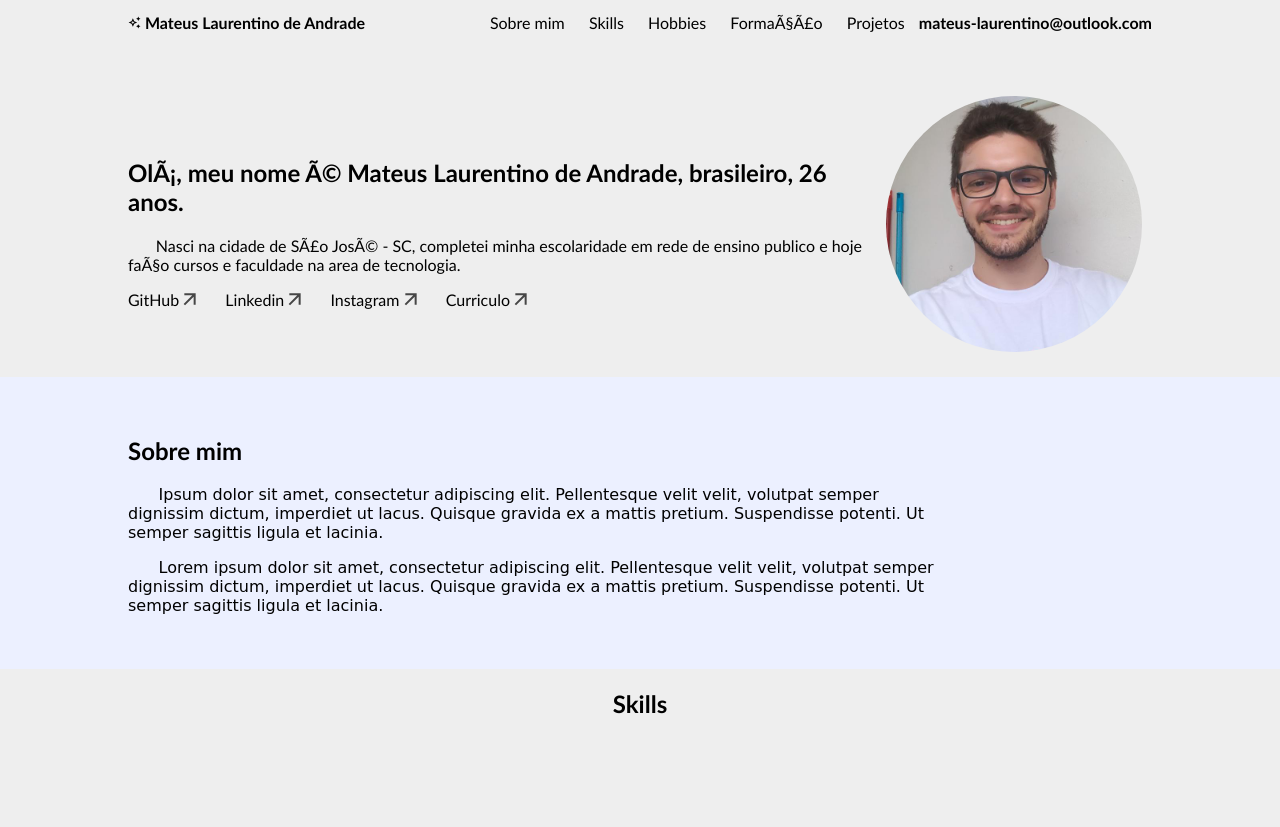
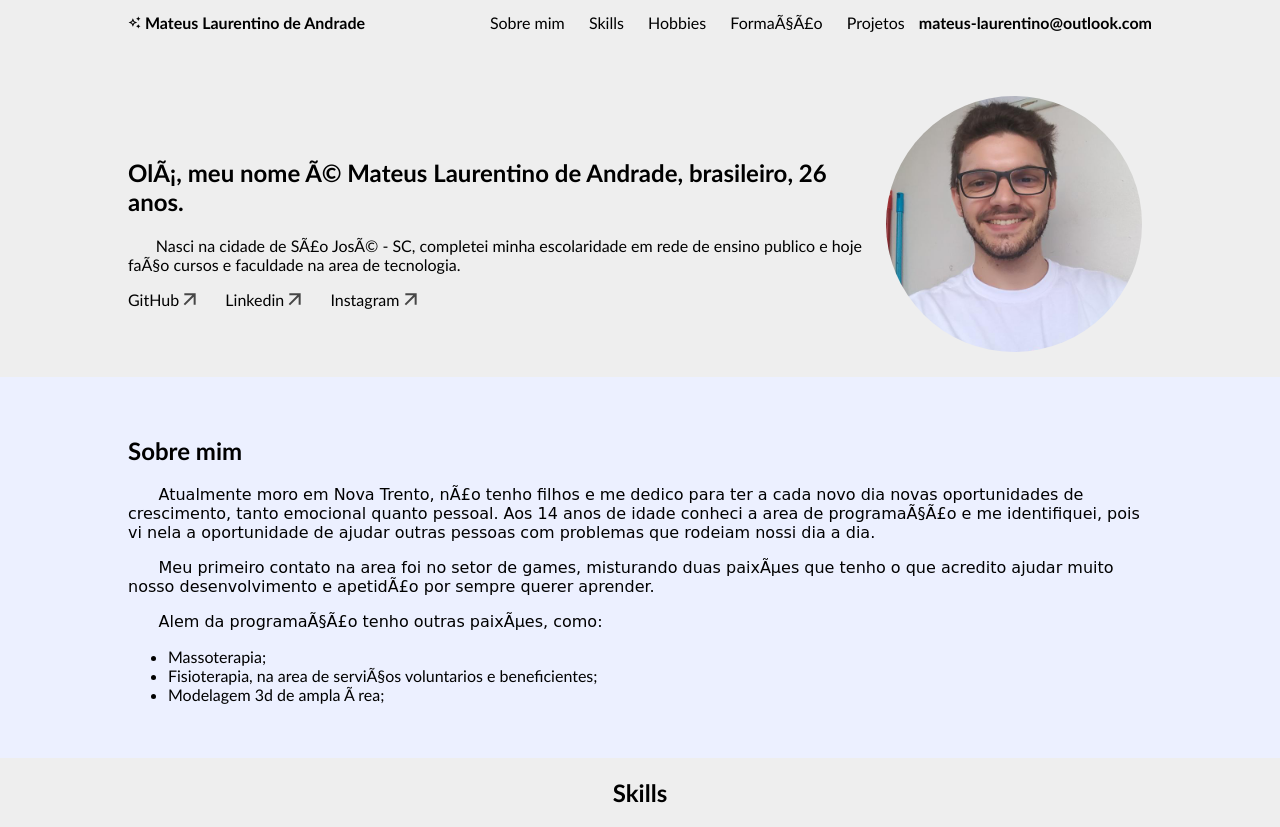
Before and after one commit to mateus-laurentino/MeuPortfolio, a plain HTML site: page index.html in a window 1280 px wide. Before the commit the page ends 800 px from the top, so only its background shows below. Drawn offline with Linux system fonts and the light colour scheme.

Commit message:
Finaliza a descrição sobre mim

```diff
--- a/index.html
+++ b/index.html
@@ -36,27 +36,28 @@
                         <p class="conteudo-Pessoal-Texto">Nasci na cidade de São José - SC, completei minha escolaridade em rede de ensino publico e hoje faço cursos e faculdade na area de tecnologia.</p>
                     </div>
                     <nav class="conteudo-Pessoal-nav">
-                        <a class="conteudo-Pessoal-nav-link" href="https://github.com/mateus-laurentino">GitHub
+                        <a class="conteudo-Pessoal-nav-link" href="https://github.com/mateus-laurentino" target="_blank" rel="noopener noreferrer">GitHub
                             <svg width="13" height="13" viewBox="0 0 13 13" fill="none" xmlns="http://www.w3.org/2000/svg">
                                 <path d="M2.05027 12.364L10.6558 3.75847V11.6639L12.6569 11.6569V0.343146H1.34316V2.33719L9.24154 2.34426L0.636051 10.9497L2.05027 12.364Z" fill="#464646"/>
                             </svg>
                         </a>
-                        <a class="conteudo-Pessoal-nav-link" href="https://www.linkedin.com/in/mateus-laurentino-de-andrade/">Linkedin
+                        <a class="conteudo-Pessoal-nav-link" href="https://www.linkedin.com/in/mateus-laurentino-de-andrade/" target="_blank" rel="noopener noreferrer">Linkedin
                             <svg width="13" height="13" viewBox="0 0 13 13" fill="none" xmlns="http://www.w3.org/2000/svg">
                                 <path d="M2.05027 12.364L10.6558 3.75847V11.6639L12.6569 11.6569V0.343146H1.34316V2.33719L9.24154 2.34426L0.636051 10.9497L2.05027 12.364Z" fill="#464646"/>
                             </svg>
                         </a>
-                        <a class="conteudo-Pessoal-nav-link" href="https://www.instagram.com/mateuslaurentino.a/">Instagram
+                        <a class="conteudo-Pessoal-nav-link" href="https://www.instagram.com/mateuslaurentino.a/" target="_blank" rel="noopener noreferrer">Instagram
                             <svg width="13" height="13" viewBox="0 0 13 13" fill="none" xmlns="http://www.w3.org/2000/svg">
                                 <path d="M2.05027 12.364L10.6558 3.75847V11.6639L12.6569 11.6569V0.343146H1.34316V2.33719L9.24154 2.34426L0.636051 10.9497L2.05027 12.364Z" fill="#464646"/>
                             </svg>
                         </a>
+                        <!-- PRECISO FINNALIZAR
                         <a class="conteudo-Pessoal-nav-link" href="doc/curriculo.pdf">Curriculo
-                            <svg width="13" height="13" viewBox="0 0 13 13" fill="none" xmlns="http://www.w3.org/2000/svg">
+                            <svg width="13" height="13" viewBox="0 0 13 13" fill="none" xmlns="http://www.w3.org/2000/svg target="_blank" rel="noopener noreferrer"">
                                 <path d="M2.05027 12.364L10.6558 3.75847V11.6639L12.6569 11.6569V0.343146H1.34316V2.33719L9.24154 2.34426L0.636051 10.9497L2.05027 12.364Z" fill="#464646"/>
                             </svg>
                         </a>
-
+                        -->
                     </nav>
                 </div>
 
@@ -67,12 +68,23 @@
                     <h2 class="conteudo-SobreMim-Titulo">
                         Sobre mim
                     </h2>
-                    <p class="conteudo-SobreMim-Texto">Ipsum dolor sit amet, consectetur adipiscing elit. Pellentesque velit velit, volutpat semper<br>
-                    dignissim dictum, imperdiet ut lacus. Quisque gravida ex a mattis pretium. Suspendisse potenti. Ut<br>
-                    semper sagittis ligula et lacinia. </p>
-                    <p class="conteudo-SobreMim-Texto">Lorem ipsum dolor sit amet, consectetur adipiscing elit. Pellentesque velit velit, volutpat semper<br>
-                    dignissim dictum, imperdiet ut lacus. Quisque gravida ex a mattis pretium. Suspendisse potenti. Ut<br>
-                    semper sagittis ligula et lacinia. </p>
+                    <p class="conteudo-SobreMim-Texto">
+                        Atualmente moro em Nova Trento, não tenho filhos e me dedico para ter a cada novo dia novas oportunidades de crescimento, tanto emocional quanto pessoal.
+                        Aos 14 anos de idade conheci a area de programação e me identifiquei, pois vi nela a oportunidade de ajudar outras pessoas com problemas que rodeiam nossi dia a
+                        dia.
+                    </p>
+                    <p class="conteudo-SobreMim-Texto">
+                        Meu primeiro contato na area foi no setor de games, misturando duas paixões que tenho o que acredito ajudar muito nosso desenvolvimento e apetidão por
+                        sempre querer aprender.
+                    </p>
+                    <p class="conteudo-SobreMim-Texto">
+                        Alem da programação tenho outras paixões, como:
+                    </p>
+                    <ul>
+                        <li>Massoterapia;</li>
+                        <li>Fisioterapia, na area de serviços voluntarios e beneficientes;</li>
+                        <li>Modelagem 3d de ampla àrea;</li>
+                    </ul>
                 </div>
             </section>
             <section class ="skills">
```
